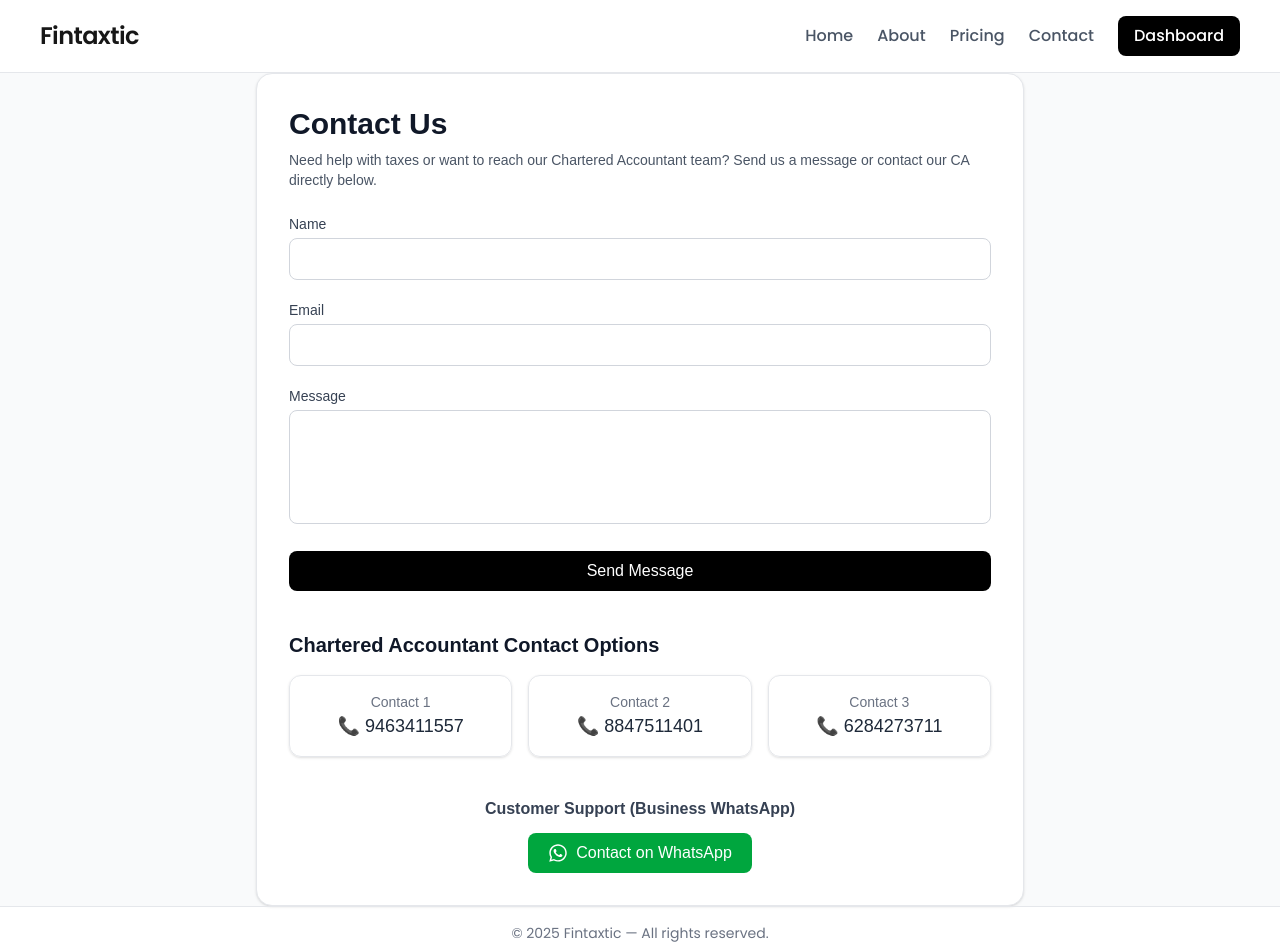
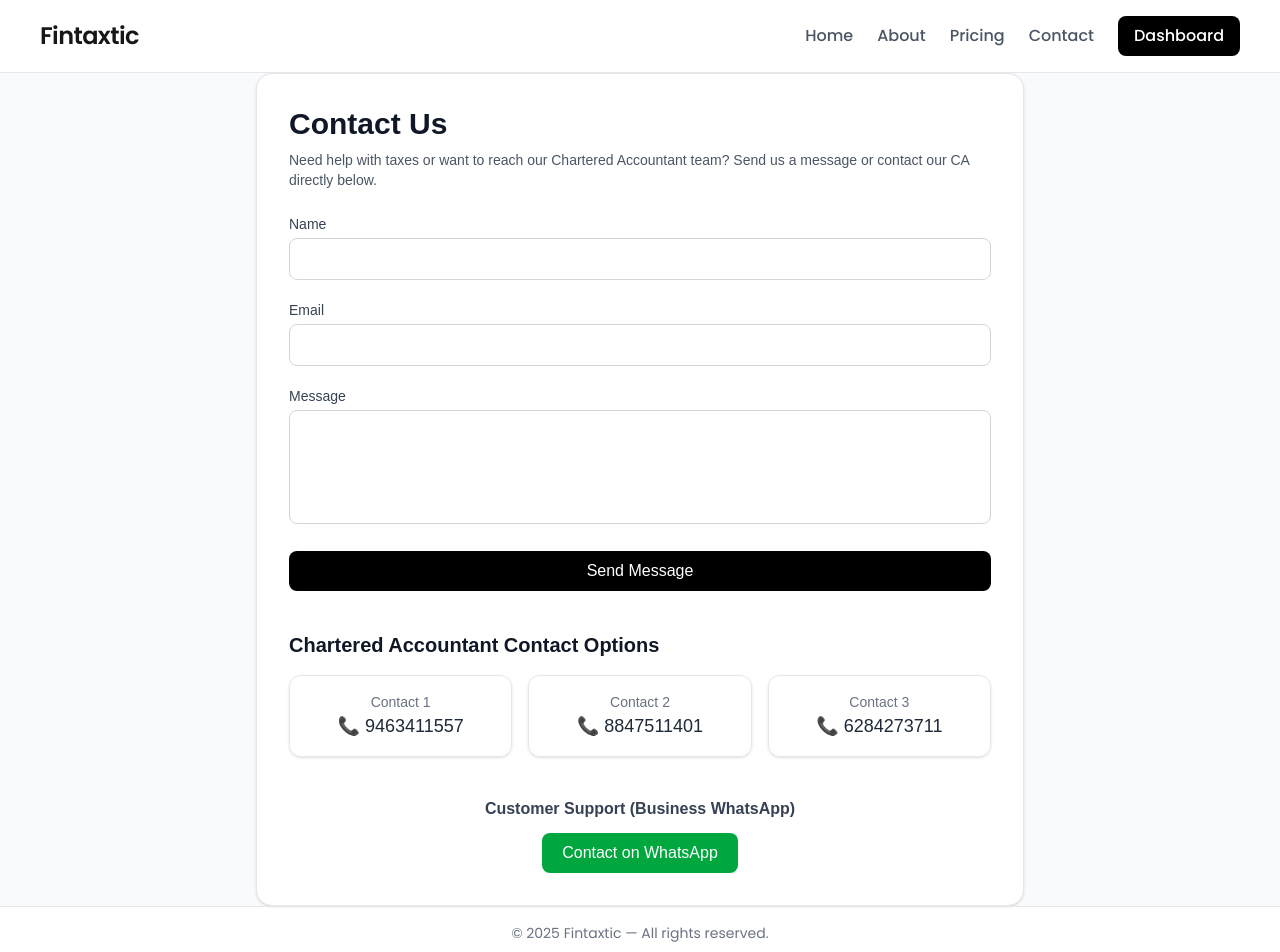
Before and after one commit to 0Armaan025/fintaxtic, a Next.js app: page /contact in a window 1280 px wide. Shown: the top 952 px of the page. Built offline with nearby package versions, Linux system fonts and the light colour scheme.

Commit message:
Update page.tsx

```diff
--- a/app/(home)/contact/page.tsx
+++ b/app/(home)/contact/page.tsx
@@ -1,7 +1,7 @@
 "use client";
 
 import { useState } from "react";
-import { FaWhatsapp } from "react-icons/fa";
+
 
 export default function ContactPage() {
   const [form, setForm] = useState({ name: "", email: "", message: "" });
@@ -146,7 +146,7 @@ export default function ContactPage() {
             target="_blank"
             className="inline-flex items-center gap-2 bg-green-600 text-white px-5 py-2 rounded-lg hover:bg-green-700 transition"
           >
-            <FaWhatsapp size={20} /> Contact on WhatsApp
+             Contact on WhatsApp
           </a>
         </div>
 
```
